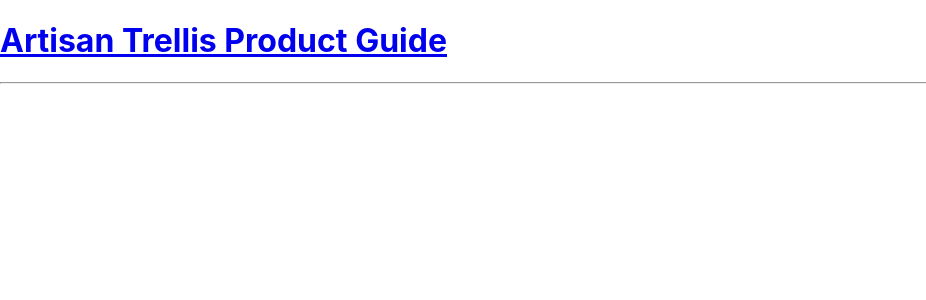
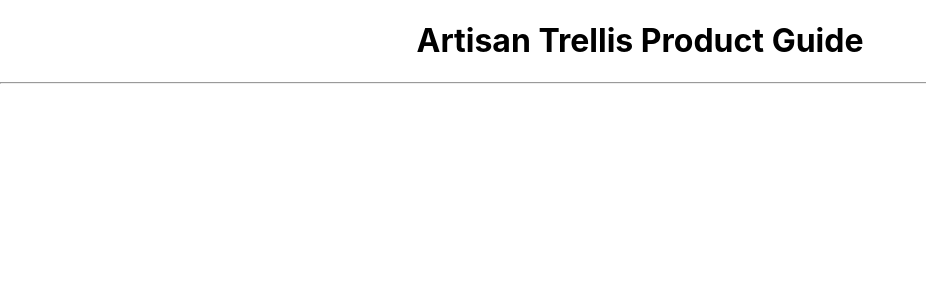
Before and after one commit to capnnemo2/at-product-guide, a React (Create React App) app: page / in a window 1280 px wide. Shown: the top 300 px of the page, without its empty margins (0-926 px from the left). Built offline with nearby package versions, Linux system fonts and the light colour scheme.

Commit message:
Adds basic header styling

```diff
--- a/src/Header/Header.css
+++ b/src/Header/Header.css
@@ -0,0 +1,8 @@
+.Header {
+  text-align: center;
+}
+
+.Header__link {
+  text-decoration: none;
+  color: black;
+}
```
